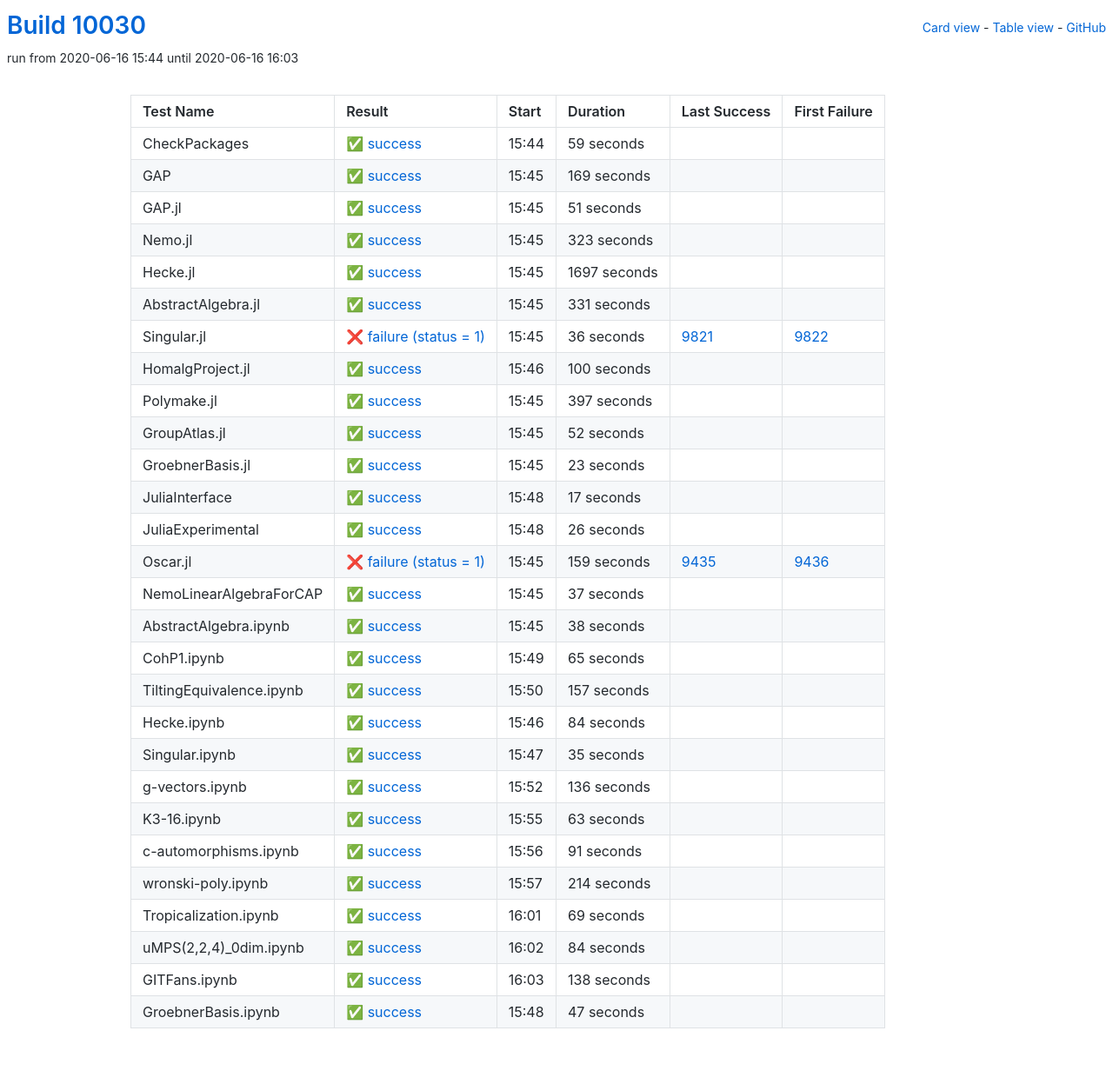
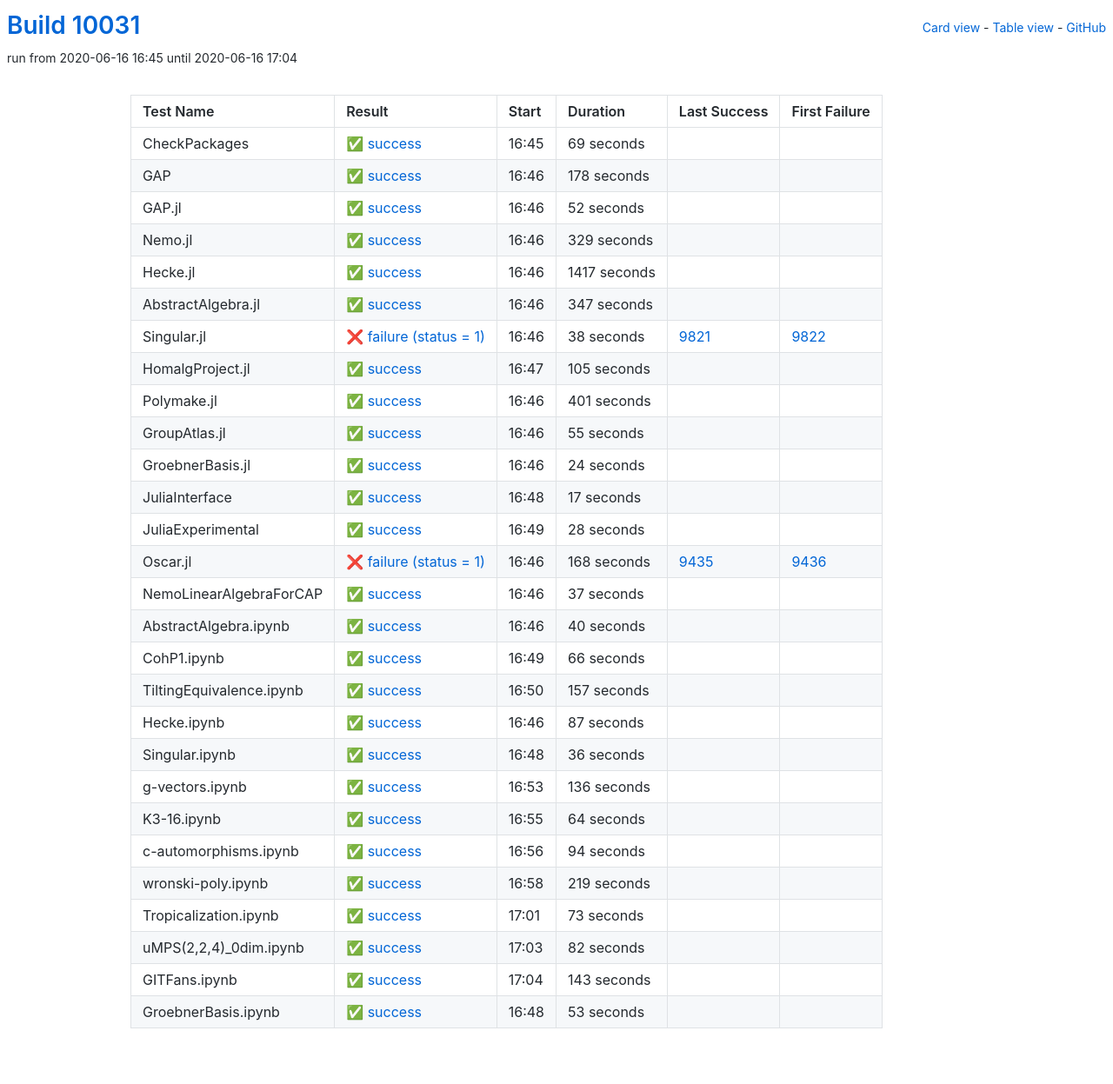
Before and after one commit to oscar-system/oscar-ci-status, a Jekyll site: the page built from table.html, in a window 1280 px wide. Shown: the whole page at 87% size. Built offline with Jekyll 4.4.1, drawn with Linux system fonts in a browser that asks for light colours.

Commit message:
Build #10031

```diff
--- a/_data/ci.yml
+++ b/_data/ci.yml
@@ -1,6 +1,6 @@
 ---
-build: 10030
-build_url: https://oscarci.mathematik.uni-kl.de/job/oscar/10030/
+build: 10031
+build_url: https://oscarci.mathematik.uni-kl.de/job/oscar/10031/
 job: oscar
 organization: oscar-system
 repo: oscar-ci-status
@@ -8,116 +8,32 @@
 tests:
 - name: CheckPackages
   id: checkpackages
-  log: https://oscarci.mathematik.uni-kl.de/job/oscar/10030/artifact/logs/build-10030/CheckPackages.log
-  start: 2020-06-16 15:44
+  log: https://oscarci.mathematik.uni-kl.de/job/oscar/10031/artifact/logs/build-10031/CheckPackages.log
+  start: 2020-06-16 16:45
   success: true
   exitcode: 0
   status: success
-  duration: 59
+  duration: 69
   last_success: false
   last_success_url:
   first_failure: false
   first_failure_url:
 - name: GAP
   id: gap
-  log: https://oscarci.mathematik.uni-kl.de/job/oscar/10030/artifact/logs/build-10030/GAP.log
-  start: 2020-06-16 15:45
+  log: https://oscarci.mathematik.uni-kl.de/job/oscar/10031/artifact/logs/build-10031/GAP.log
+  start: 2020-06-16 16:46
   success: true
   exitcode: 0
   status: success
-  duration: 169
+  duration: 178
   last_success: false
   last_success_url:
   first_failure: false
   first_failure_url:
 - name: GAP.jl
   id: gap-jl
-  log: https://oscarci.mathematik.uni-kl.de/job/oscar/10030/artifact/logs/build-10030/GAP.jl.log
-  start: 2020-06-16 15:45
-  success: true
-  exitcode: 0
-  status: success
-  duration: 51
-  last_success: false
-  last_success_url:
-  first_failure: false
-  first_failure_url:
-- name: Nemo.jl
-  id: nemo-jl
-  log: https://oscarci.mathematik.uni-kl.de/job/oscar/10030/artifact/logs/build-10030/Nemo.jl.log
-  start: 2020-06-16 15:45
-  success: true
-  exitcode: 0
-  status: success
-  duration: 323
-  last_success: false
-  last_success_url:
-  first_failure: false
-  first_failure_url:
-- name: Hecke.jl
-  id: hecke-jl
-  log: https://oscarci.mathematik.uni-kl.de/job/oscar/10030/artifact/logs/build-10030/Hecke.jl.log
-  start: 2020-06-16 15:45
-  success: true
-  exitcode: 0
-  status: success
-  duration: 1697
-  last_success: false
-  last_success_url:
-  first_failure: false
-  first_failure_url:
-- name: AbstractAlgebra.jl
-  id: abstractalgebra-jl
-  log: https://oscarci.mathematik.uni-kl.de/job/oscar/10030/artifact/logs/build-10030/AbstractAlgebra.jl.log
-  start: 2020-06-16 15:45
-  success: true
-  exitcode: 0
-  status: success
-  duration: 331
-  last_success: false
-  last_success_url:
-  first_failure: false
-  first_failure_url:
-- name: Singular.jl
-  id: singular-jl
-  log: https://oscarci.mathematik.uni-kl.de/job/oscar/10030/artifact/logs/build-10030/Singular.jl.log
-  start: 2020-06-16 15:45
-  success: false
-  exitcode: 1
-  status: failure
-  duration: 36
-  last_success: 9821
-  last_success_url: https://oscarci.mathematik.uni-kl.de/job/oscar/9821/
-  first_failure: 9822
-  first_failure_url: https://oscarci.mathematik.uni-kl.de/job/oscar/9822/
-- name: HomalgProject.jl
-  id: homalgproject-jl
-  log: https://oscarci.mathematik.uni-kl.de/job/oscar/10030/artifact/logs/build-10030/HomalgProject.jl.log
-  start: 2020-06-16 15:46
-  success: true
-  exitcode: 0
-  status: success
-  duration: 100
-  last_success: false
-  last_success_url:
-  first_failure: false
-  first_failure_url:
-- name: Polymake.jl
-  id: polymake-jl
-  log: https://oscarci.mathematik.uni-kl.de/job/oscar/10030/artifact/logs/build-10030/Polymake.jl.log
-  start: 2020-06-16 15:45
-  success: true
-  exitcode: 0
-  status: success
-  duration: 397
-  last_success: false
-  last_success_url:
-  first_failure: false
-  first_failure_url:
-- name: GroupAtlas.jl
-  id: groupatlas-jl
-  log: https://oscarci.mathematik.uni-kl.de/job/oscar/10030/artifact/logs/build-10030/GroupAtlas.jl.log
-  start: 2020-06-16 15:45
+  log: https://oscarci.mathematik.uni-kl.de/job/oscar/10031/artifact/logs/build-10031/GAP.jl.log
+  start: 2020-06-16 16:46
   success: true
   exitcode: 0
   status: success
@@ -126,22 +42,106 @@
   last_success_url:
   first_failure: false
   first_failure_url:
-- name: GroebnerBasis.jl
-  id: groebnerbasis-jl
-  log: https://oscarci.mathematik.uni-kl.de/job/oscar/10030/artifact/logs/build-10030/GroebnerBasis.jl.log
-  start: 2020-06-16 15:45
+- name: Nemo.jl
+  id: nemo-jl
+  log: https://oscarci.mathematik.uni-kl.de/job/oscar/10031/artifact/logs/build-10031/Nemo.jl.log
+  start: 2020-06-16 16:46
   success: true
   exitcode: 0
   status: success
-  duration: 23
+  duration: 329
+  last_success: false
+  last_success_url:
+  first_failure: false
+  first_failure_url:
+- name: Hecke.jl
+  id: hecke-jl
+  log: https://oscarci.mathematik.uni-kl.de/job/oscar/10031/artifact/logs/build-10031/Hecke.jl.log
+  start: 2020-06-16 16:46
+  success: true
+  exitcode: 0
+  status: success
+  duration: 1417
+  last_success: false
+  last_success_url:
+  first_failure: false
+  first_failure_url:
+- name: AbstractAlgebra.jl
+  id: abstractalgebra-jl
+  log: https://oscarci.mathematik.uni-kl.de/job/oscar/10031/artifact/logs/build-10031/AbstractAlgebra.jl.log
+  start: 2020-06-16 16:46
+  success: true
+  exitcode: 0
+  status: success
+  duration: 347
+  last_success: false
+  last_success_url:
+  first_failure: false
+  first_failure_url:
+- name: Singular.jl
+  id: singular-jl
+  log: https://oscarci.mathematik.uni-kl.de/job/oscar/10031/artifact/logs/build-10031/Singular.jl.log
+  start: 2020-06-16 16:46
+  success: false
+  exitcode: 1
+  status: failure
+  duration: 38
+  last_success: 9821
+  last_success_url: https://oscarci.mathematik.uni-kl.de/job/oscar/9821/
+  first_failure: 9822
+  first_failure_url: https://oscarci.mathematik.uni-kl.de/job/oscar/9822/
+- name: HomalgProject.jl
+  id: homalgproject-jl
+  log: https://oscarci.mathematik.uni-kl.de/job/oscar/10031/artifact/logs/build-10031/HomalgProject.jl.log
+  start: 2020-06-16 16:47
+  success: true
+  exitcode: 0
+  status: success
+  duration: 105
+  last_success: false
+  last_success_url:
+  first_failure: false
+  first_failure_url:
+- name: Polymake.jl
+  id: polymake-jl
+  log: https://oscarci.mathematik.uni-kl.de/job/oscar/10031/artifact/logs/build-10031/Polymake.jl.log
+  start: 2020-06-16 16:46
+  success: true
+  exitcode: 0
+  status: success
+  duration: 401
+  last_success: false
+  last_success_url:
+  first_failure: false
+  first_failure_url:
+- name: GroupAtlas.jl
+  id: groupatlas-jl
+  log: https://oscarci.mathematik.uni-kl.de/job/oscar/10031/artifact/logs/build-10031/GroupAtlas.jl.log
+  start: 2020-06-16 16:46
+  success: true
+  exitcode: 0
+  status: success
+  duration: 55
+  last_success: false
+  last_success_url:
+  first_failure: false
+  first_failure_url:
+- name: GroebnerBasis.jl
+  id: groebnerbasis-jl
+  log: https://oscarci.mathematik.uni-kl.de/job/oscar/10031/artifact/logs/build-10031/GroebnerBasis.jl.log
+  start: 2020-06-16 16:46
+  success: true
+  exitcode: 0
+  status: success
+  duration: 24
   last_success: false
   last_success_url:
   first_failure: false
   first_failure_url:
 - name: JuliaInterface
   id: juliainterface
-  log: https://oscarci.mathematik.uni-kl.de/job/oscar/10030/artifact/logs/build-10030/JuliaInterface.log
-  start: 2020-06-16 15:48
+  log: https://oscarci.mathematik.uni-kl.de/job/oscar/10031/artifact/logs/build-10031/JuliaInterface.log
+  start: 2020-06-16 16:48
   success: true
   exitcode: 0
   status: success
@@ -152,32 +152,32 @@
   first_failure_url:
 - name: JuliaExperimental
   id: juliaexperimental
-  log: https://oscarci.mathematik.uni-kl.de/job/oscar/10030/artifact/logs/build-10030/JuliaExperimental.log
-  start: 2020-06-16 15:48
+  log: https://oscarci.mathematik.uni-kl.de/job/oscar/10031/artifact/logs/build-10031/JuliaExperimental.log
+  start: 2020-06-16 16:49
   success: true
   exitcode: 0
   status: success
-  duration: 26
+  duration: 28
   last_success: false
   last_success_url:
   first_failure: false
   first_failure_url:
 - name: Oscar.jl
   id: oscar-jl
-  log: https://oscarci.mathematik.uni-kl.de/job/oscar/10030/artifact/logs/build-10030/Oscar.jl.log
-  start: 2020-06-16 15:45
+  log: https://oscarci.mathematik.uni-kl.de/job/oscar/10031/artifact/logs/build-10031/Oscar.jl.log
+  start: 2020-06-16 16:46
   success: false
   exitcode: 1
   status: failure
-  duration: 159
+  duration: 168
   last_success: 9435
   last_success_url: https://oscarci.mathematik.uni-kl.de/job/oscar/9435/
   first_failure: 9436
   first_failure_url: https://oscarci.mathematik.uni-kl.de/job/oscar/9436/
 - name: NemoLinearAlgebraForCAP
   id: nemolinearalgebraforcap
-  log: https://oscarci.mathematik.uni-kl.de/job/oscar/10030/artifact/logs/build-10030/NemoLinearAlgebraForCAP.log
-  start: 2020-06-16 15:45
+  log: https://oscarci.mathematik.uni-kl.de/job/oscar/10031/artifact/logs/build-10031/NemoLinearAlgebraForCAP.log
+  start: 2020-06-16 16:46
   success: true
   exitcode: 0
   status: success
@@ -188,32 +188,32 @@
   first_failure_url:
 - name: AbstractAlgebra.ipynb
   id: abstractalgebra-ipynb
-  log: https://oscarci.mathematik.uni-kl.de/job/oscar/10030/artifact/logs/build-10030/AbstractAlgebra.ipynb.log
-  start: 2020-06-16 15:45
+  log: https://oscarci.mathematik.uni-kl.de/job/oscar/10031/artifact/logs/build-10031/AbstractAlgebra.ipynb.log
+  start: 2020-06-16 16:46
   success: true
   exitcode: 0
   status: success
-  duration: 38
+  duration: 40
   last_success: false
   last_success_url:
   first_failure: false
   first_failure_url:
 - name: CohP1.ipynb
   id: cohp1-ipynb
-  log: https://oscarci.mathematik.uni-kl.de/job/oscar/10030/artifact/logs/build-10030/CohP1.ipynb.log
-  start: 2020-06-16 15:49
+  log: https://oscarci.mathematik.uni-kl.de/job/oscar/10031/artifact/logs/build-10031/CohP1.ipynb.log
+  start: 2020-06-16 16:49
   success: true
   exitcode: 0
   status: success
-  duration: 65
+  duration: 66
   last_success: false
   last_success_url:
   first_failure: false
   first_failure_url:
 - name: TiltingEquivalence.ipynb
   id: tiltingequivalence-ipynb
-  log: https://oscarci.mathematik.uni-kl.de/job/oscar/10030/artifact/logs/build-10030/TiltingEquivalence.ipynb.log
-  start: 2020-06-16 15:50
+  log: https://oscarci.mathematik.uni-kl.de/job/oscar/10031/artifact/logs/build-10031/TiltingEquivalence.ipynb.log
+  start: 2020-06-16 16:50
   success: true
   exitcode: 0
   status: success
@@ -224,32 +224,32 @@
   first_failure_url:
 - name: Hecke.ipynb
   id: hecke-ipynb
-  log: https://oscarci.mathematik.uni-kl.de/job/oscar/10030/artifact/logs/build-10030/Hecke.ipynb.log
-  start: 2020-06-16 15:46
+  log: https://oscarci.mathematik.uni-kl.de/job/oscar/10031/artifact/logs/build-10031/Hecke.ipynb.log
+  start: 2020-06-16 16:46
   success: true
   exitcode: 0
   status: success
-  duration: 84
+  duration: 87
   last_success: false
   last_success_url:
   first_failure: false
   first_failure_url:
 - name: Singular.ipynb
   id: singular-ipynb
-  log: https://oscarci.mathematik.uni-kl.de/job/oscar/10030/artifact/logs/build-10030/Singular.ipynb.log
-  start: 2020-06-16 15:47
+  log: https://oscarci.mathematik.uni-kl.de/job/oscar/10031/artifact/logs/build-10031/Singular.ipynb.log
+  start: 2020-06-16 16:48
   success: true
   exitcode: 0
   status: success
-  duration: 35
+  duration: 36
   last_success: false
   last_success_url:
   first_failure: false
   first_failure_url:
 - name: g-vectors.ipynb
   id: g-vectors-ipynb
-  log: https://oscarci.mathematik.uni-kl.de/job/oscar/10030/artifact/logs/build-10030/g-vectors.ipynb.log
-  start: 2020-06-16 15:52
+  log: https://oscarci.mathematik.uni-kl.de/job/oscar/10031/artifact/logs/build-10031/g-vectors.ipynb.log
+  start: 2020-06-16 16:53
   success: true
   exitcode: 0
   status: success
@@ -260,84 +260,84 @@
   first_failure_url:
 - name: K3-16.ipynb
   id: k3-16-ipynb
-  log: https://oscarci.mathematik.uni-kl.de/job/oscar/10030/artifact/logs/build-10030/K3-16.ipynb.log
-  start: 2020-06-16 15:55
+  log: https://oscarci.mathematik.uni-kl.de/job/oscar/10031/artifact/logs/build-10031/K3-16.ipynb.log
+  start: 2020-06-16 16:55
   success: true
   exitcode: 0
   status: success
-  duration: 63
+  duration: 64
   last_success: false
   last_success_url:
   first_failure: false
   first_failure_url:
 - name: c-automorphisms.ipynb
   id: c-automorphisms-ipynb
-  log: https://oscarci.mathematik.uni-kl.de/job/oscar/10030/artifact/logs/build-10030/c-automorphisms.ipynb.log
-  start: 2020-06-16 15:56
+  log: https://oscarci.mathematik.uni-kl.de/job/oscar/10031/artifact/logs/build-10031/c-automorphisms.ipynb.log
+  start: 2020-06-16 16:56
   success: true
   exitcode: 0
   status: success
-  duration: 91
+  duration: 94
   last_success: false
   last_success_url:
   first_failure: false
   first_failure_url:
 - name: wronski-poly.ipynb
   id: wronski-poly-ipynb
-  log: https://oscarci.mathematik.uni-kl.de/job/oscar/10030/artifact/logs/build-10030/wronski-poly.ipynb.log
-  start: 2020-06-16 15:57
+  log: https://oscarci.mathematik.uni-kl.de/job/oscar/10031/artifact/logs/build-10031/wronski-poly.ipynb.log
+  start: 2020-06-16 16:58
   success: true
   exitcode: 0
   status: success
-  duration: 214
+  duration: 219
   last_success: false
   last_success_url:
   first_failure: false
   first_failure_url:
 - name: Tropicalization.ipynb
   id: tropicalization-ipynb
-  log: https://oscarci.mathematik.uni-kl.de/job/oscar/10030/artifact/logs/build-10030/Tropicalization.ipynb.log
-  start: 2020-06-16 16:01
+  log: https://oscarci.mathematik.uni-kl.de/job/oscar/10031/artifact/logs/build-10031/Tropicalization.ipynb.log
+  start: 2020-06-16 17:01
   success: true
   exitcode: 0
   status: success
-  duration: 69
+  duration: 73
   last_success: false
   last_success_url:
   first_failure: false
   first_failure_url:
 - name: uMPS(2,2,4)_0dim.ipynb
   id: umps-2-2-4-0dim-ipynb
-  log: https://oscarci.mathematik.uni-kl.de/job/oscar/10030/artifact/logs/build-10030/uMPS-2-2-4-_0dim.ipynb.log
-  start: 2020-06-16 16:02
+  log: https://oscarci.mathematik.uni-kl.de/job/oscar/10031/artifact/logs/build-10031/uMPS-2-2-4-_0dim.ipynb.log
+  start: 2020-06-16 17:03
   success: true
   exitcode: 0
   status: success
-  duration: 84
+  duration: 82
   last_success: false
   last_success_url:
   first_failure: false
   first_failure_url:
 - name: GITFans.ipynb
   id: gitfans-ipynb
-  log: https://oscarci.mathematik.uni-kl.de/job/oscar/10030/artifact/logs/build-10030/GITFans.ipynb.log
-  start: 2020-06-16 16:03
+  log: https://oscarci.mathematik.uni-kl.de/job/oscar/10031/artifact/logs/build-10031/GITFans.ipynb.log
+  start: 2020-06-16 17:04
   success: true
   exitcode: 0
   status: success
-  duration: 138
+  duration: 143
   last_success: false
   last_success_url:
   first_failure: false
   first_failure_url:
 - name: GroebnerBasis.ipynb
   id: groebnerbasis-ipynb
-  log: https://oscarci.mathematik.uni-kl.de/job/oscar/10030/artifact/logs/build-10030/GroebnerBasis.ipynb.log
-  start: 2020-06-16 15:48
+  log: https://oscarci.mathematik.uni-kl.de/job/oscar/10031/artifact/logs/build-10031/GroebnerBasis.ipynb.log
+  start: 2020-06-16 16:48
   success: true
   exitcode: 0
   status: success
-  duration: 47
+  duration: 53
   last_success: false
   last_success_url:
   first_failure: false
```
Also changed, not shown: README.md.
